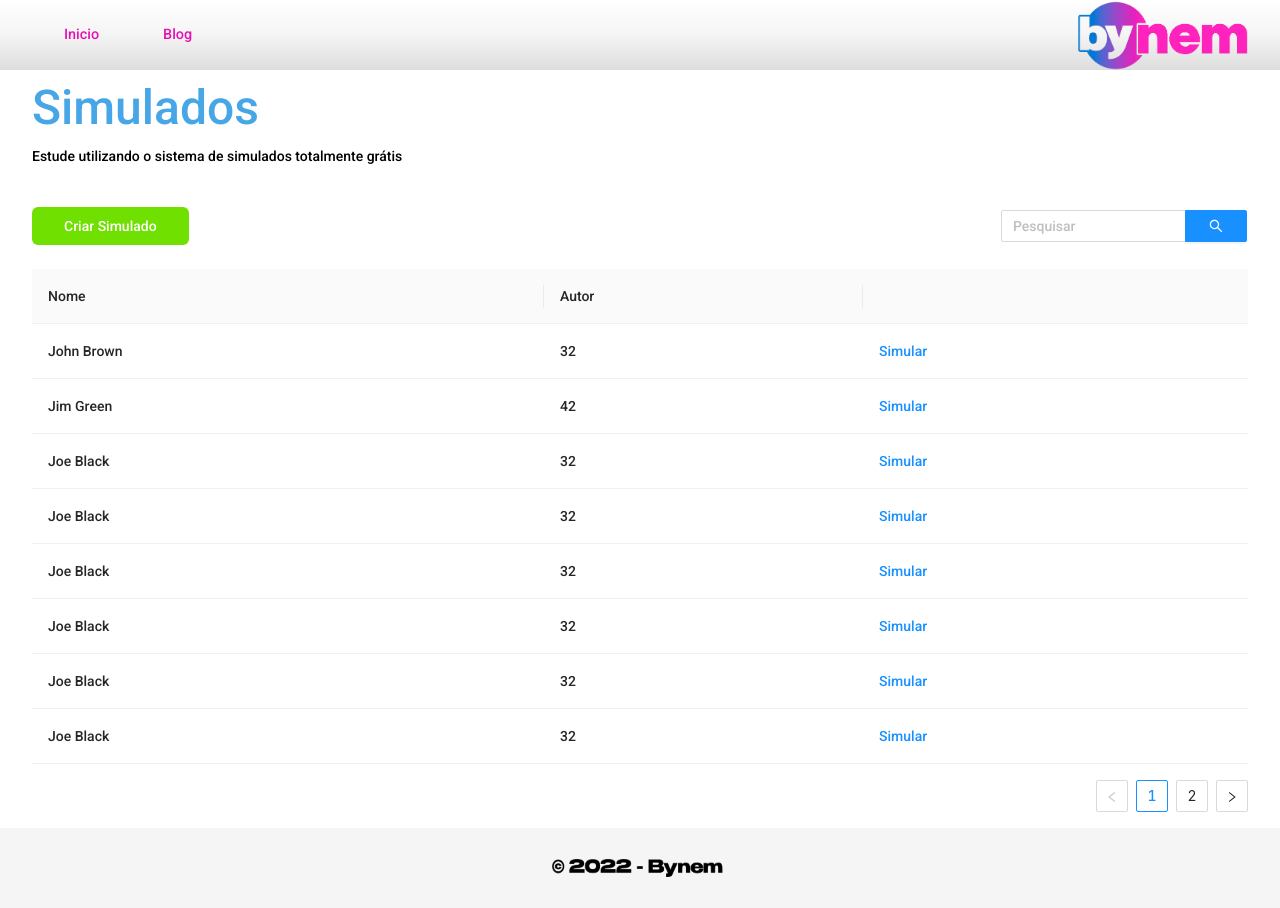
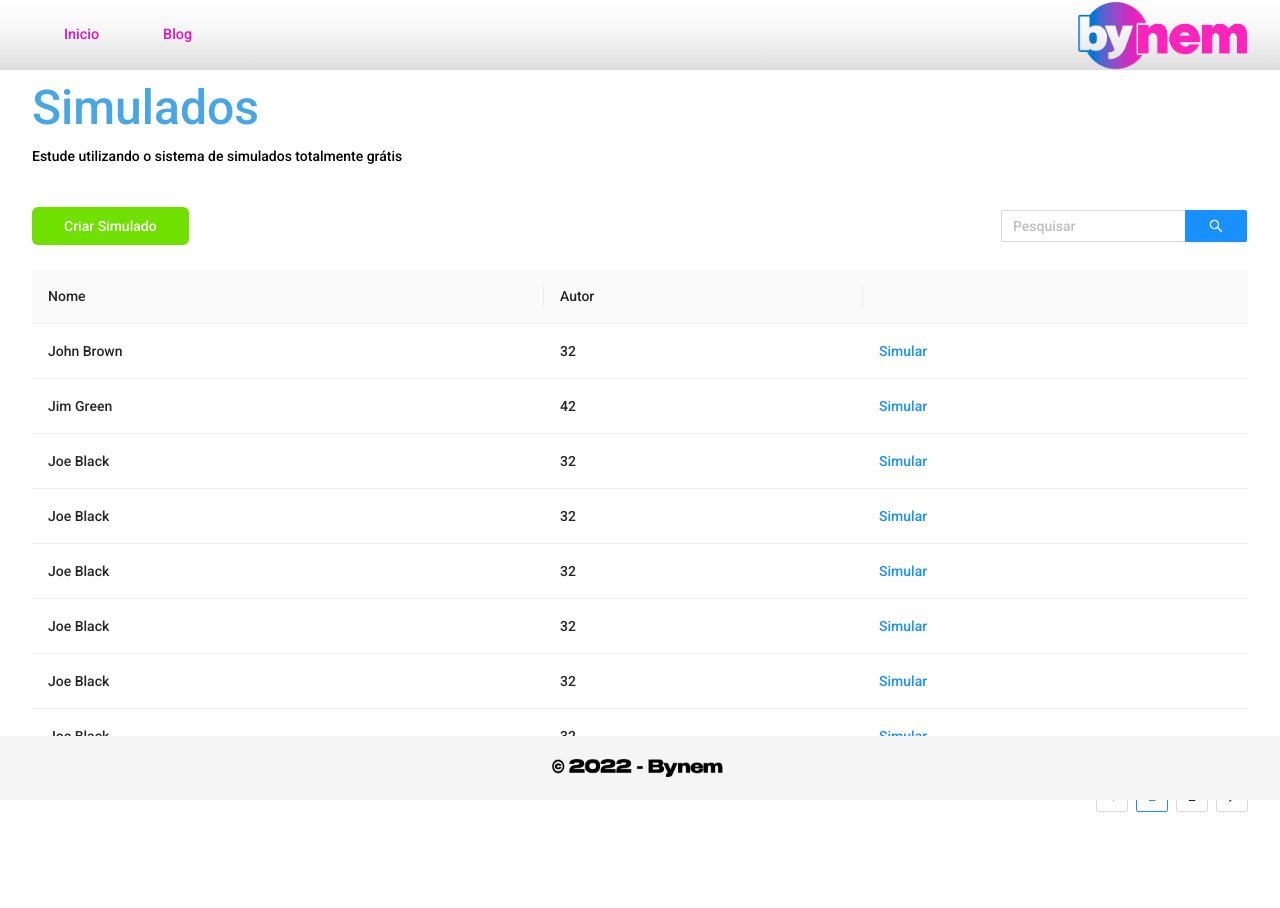
Before and after one commit to Bynem/bynem-app, a Next.js app: page / in a window 1280 px wide. After the commit the page ends 828 px from the top, so only its background shows below. Built offline with nearby package versions, Linux system fonts and the light colour scheme.

Commit message:
teste div footer

```diff
--- a/src/components/Footer/index.tsx
+++ b/src/components/Footer/index.tsx
@@ -1,6 +1,7 @@
 import React from 'react';
 import * as S from './styles'
 import Image from 'next/image'
+
 export type FooterProps = {
   bottom: boolean
 }
--- a/src/components/Footer/styles.ts
+++ b/src/components/Footer/styles.ts
@@ -1,8 +1,8 @@
 import styled from 'styled-components'
 
 export const Footer = styled.footer`
-    height: 10vh;
-    position: relative;
+    height: 8vh;
+    position: fixed;
     left: 0;
     right: 0;
     bottom: 0;
--- a/src/styles/global.ts
+++ b/src/styles/global.ts
@@ -4,9 +4,9 @@ const GlobalStyles = createGlobalStyle`
   html, body {
     font-family: 'Roboto', sans-serif;
     /* background-color: #E0E0E0; */
-    #__next{
+    /* #__next{
       height: 100%;
-    }
+    } */
 }
 
 `
--- a/src/templates/Home/index.tsx
+++ b/src/templates/Home/index.tsx
@@ -23,7 +23,7 @@ export default function Home() {
     }
     const onSearch = value => console.log(value);
     return (
-        <>
+        <div>
             <S.Container>
                 <Head />
                 <S.Content>
@@ -43,8 +43,8 @@ export default function Home() {
                     </S.Tools>
                     <Table />
                 </S.Content>
-                <Footer />
             </S.Container>
-        </>
+            <Footer />
+        </div>
     )
 }
--- a/src/templates/Home/styles.ts
+++ b/src/templates/Home/styles.ts
@@ -1,7 +1,7 @@
 import styled from 'styled-components'
 
 export const Container = styled.main`
-    height: 100%;
+    /* height: 100%; */
 `
 
 export const Content = styled.div`
```
